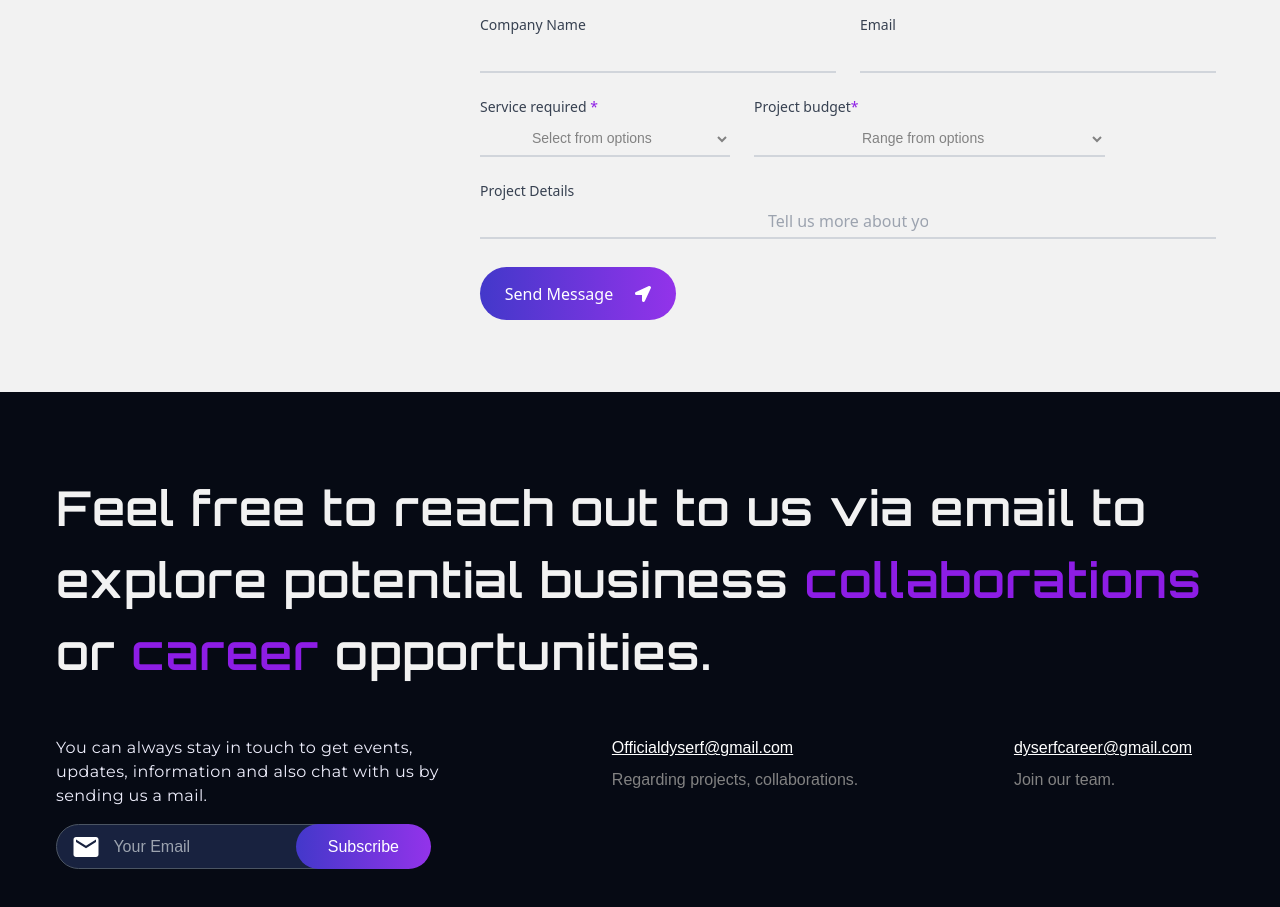
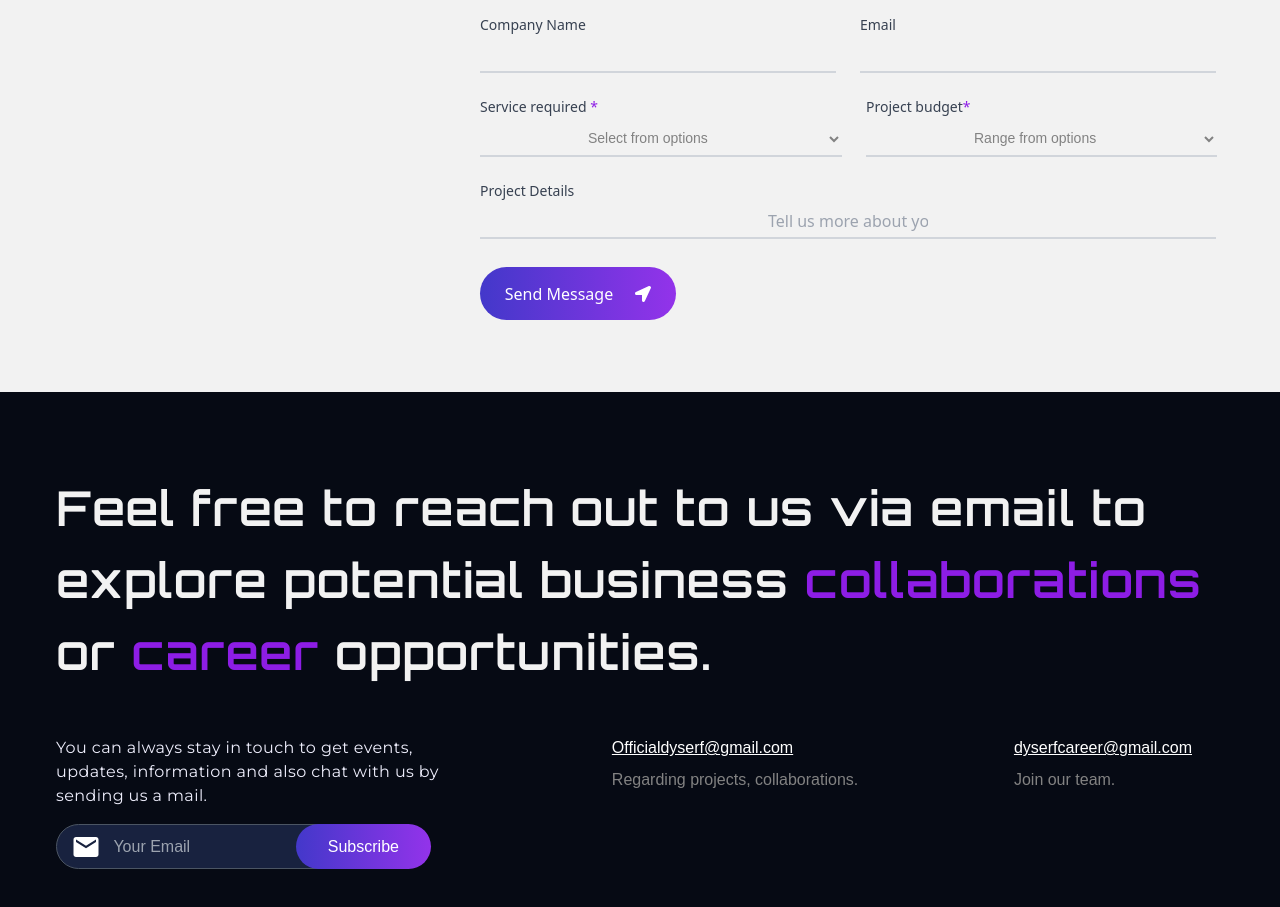
Before and after one commit to itsadaeze/Dlab, a React (Create React App) app: page / in a window 1280 px wide. Shown: the part 8820-9727 px from the top of the page. Built offline with nearby package versions, Linux system fonts and the light colour scheme.

Commit message:
worked on team section and other adjustments

```diff
--- a/src/components/form.js
+++ b/src/components/form.js
@@ -91,7 +91,7 @@ const Form = () => {
                     name="service"
                     value={formData.service}
                     onChange={handleChange}
-                    className="mt-1  py-2 px-[3rem] border-b-2 text-[#828282] text-sm md:text-sm  font-poppins border-gray-300 bg-transparent focus:outline-none focus:border-blue-500 md:[6.5rem]"
+                    className="mt-1  py-2 px-[3rem] border-b-2 text-[#828282] text-sm md:text-sm  font-poppins border-gray-300 bg-transparent focus:outline-none focus:border-blue-500 md:px-[6.5rem]"
                 >
                     <option value="" disabled className="text-[#828282] text-sm md:text-sm font-poppins">Select from options</option>
                     <option value="option1" className="text-[#828282] text-sm md:text-sm font-poppins">Product UIUX Design</option>
```
